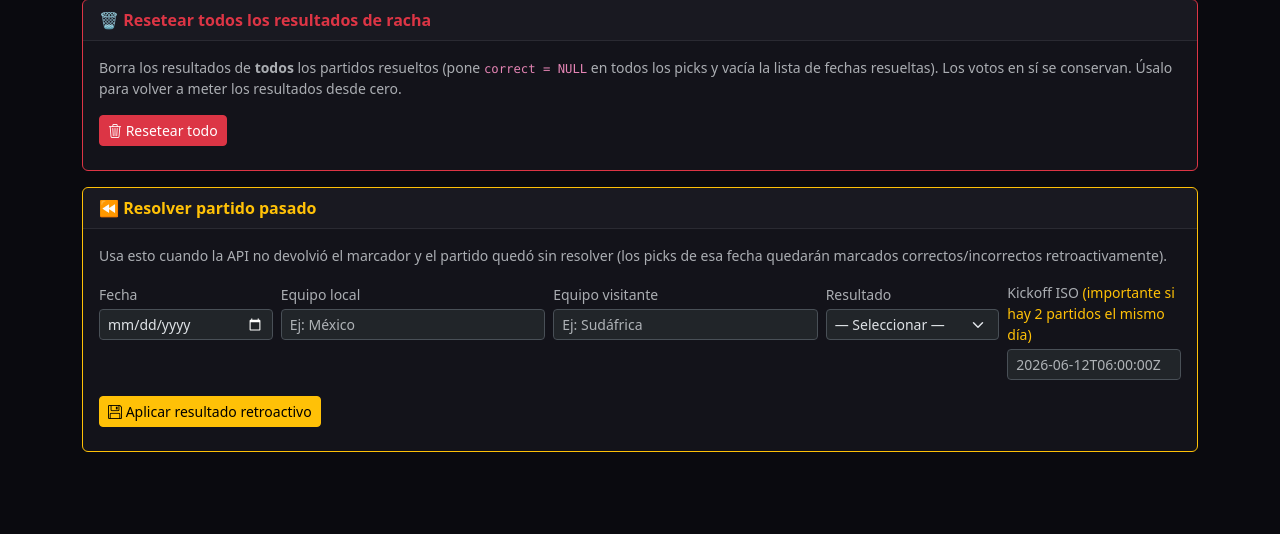
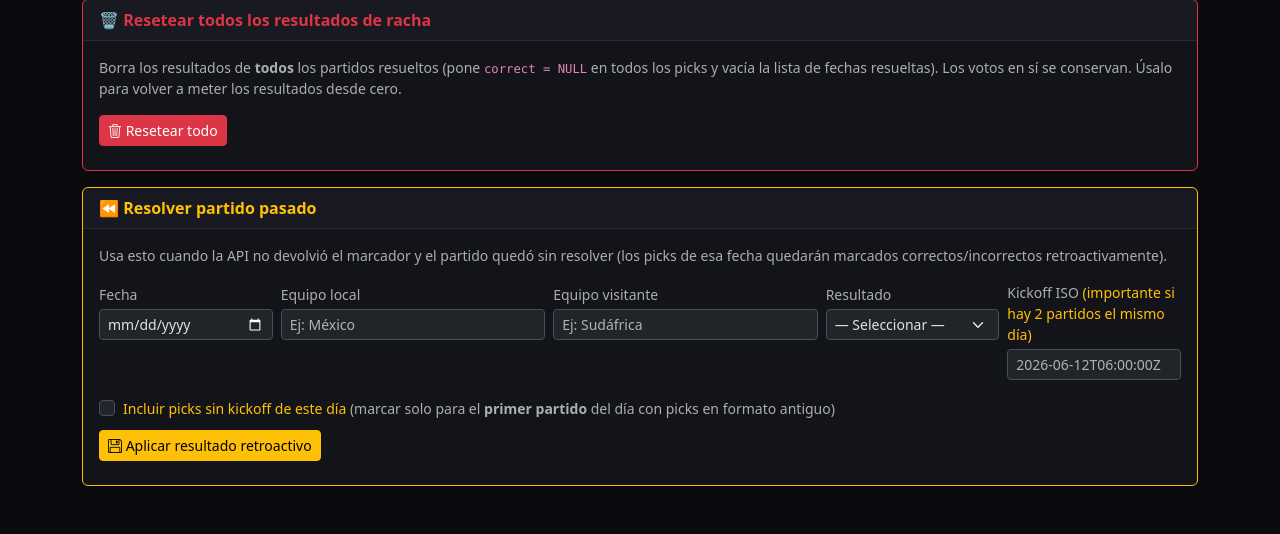
Before and after one commit to davrap20c/porra-mundial-2026, a Flask app: page /admin in a window 1280 px wide, after a click on "🔥 Racha". Shown: the part 740-1274 px from the top of the page. Before the commit the page ends 1192 px from the top, so only its background shows below. Run offline with Flask 3, Linux system fonts and the light colour scheme; the visitor is signed in with stand-in values (Sample User, id 1); data that the repository does not hold is empty; some libraries are stand-ins or nearby versions.

Commit message:
Fix same-day multi-match vote bleeding: exact kickoff for counts, legacy checkbox for retroactive results
- Vote counting (api_streak, api_streak_votes, streak_leaderboard) now uses
  exact kickoff ISO as filter instead of OR-with-date-only, so matches on
  the same calendar day don't bleed into each other's totals
- admin_streak_set_result_past() accepts include_legacy flag: when true also
  claims old date-only picks (for the first match of the day); when false
  only exact kickoff picks are updated
- api_streak_pick() and api_discord_pick() now migrate match_date to the
  current kickoff when a user re-votes, so old "2026-06-12" picks get
  reassigned to the correct match on next vote
- Admin form: added "Incluir picks sin kickoff" checkbox for retroactive form

Co-Authored-By: Claude Sonnet 4.6 <noreply@anthropic.com>

```diff
--- a/app/main.py
+++ b/app/main.py
@@ -617,9 +617,8 @@ def streak_leaderboard():
     if match_data:
         _mk = match_data.get('kickoff') or match_data['date']
         _ds = match_data['date'][:10]
-        for p in StreakPick.query.filter(
-                db.or_(StreakPick.match_date == _mk,
-                       StreakPick.match_date == _ds)).all():
+        vote_filter = (StreakPick.match_date == _mk) if ('T' in _mk) else (StreakPick.match_date == _ds)
+        for p in StreakPick.query.filter(vote_filter).all():
             if p.pick in votes:
                 votes[p.pick] += 1
     total_votes = sum(votes.values())
@@ -1151,9 +1150,8 @@ def api_streak():
     if match_data:
         _mk = match_data.get('kickoff') or match_data['date']
         _ds = match_data['date'][:10]
-        for p in StreakPick.query.filter(
-                db.or_(StreakPick.match_date == _mk,
-                       StreakPick.match_date == _ds)).all():
+        vote_filter = (StreakPick.match_date == _mk) if ('T' in _mk) else (StreakPick.match_date == _ds)
+        for p in StreakPick.query.filter(vote_filter).all():
             if p.pick in votes:
                 votes[p.pick] += 1
 
@@ -1211,9 +1209,8 @@ def api_streak_votes():
 
     _mk = match_data.get('kickoff') or match_data['date']
     _ds = match_data['date'][:10]
-    picks = StreakPick.query.filter(
-        db.or_(StreakPick.match_date == _mk,
-               StreakPick.match_date == _ds)).all()
+    vote_filter = (StreakPick.match_date == _mk) if ('T' in _mk) else (StreakPick.match_date == _ds)
+    picks = StreakPick.query.filter(vote_filter).all()
     counts = {'home': 0, 'draw': 0, 'away': 0}
     for p in picks:
         if p.pick in counts:
@@ -1280,6 +1277,7 @@ def api_streak_pick():
                StreakPick.match_date == date_str)).first()
     if existing:
         existing.pick = pick
+        existing.match_date = match_key  # migrate old date-only format to kickoff
     else:
         db.session.add(StreakPick(
             user_id=user.id, match_date=match_key, pick=pick))
@@ -1523,8 +1521,9 @@ def admin_streak_set_result_past():
     date    = data.get('date', '').strip()
     home    = data.get('home', '').strip()
     away    = data.get('away', '').strip()
-    result  = data.get('result', '')
-    kickoff = data.get('kickoff', '').strip()  # optional: exact match_date key
+    result         = data.get('result', '')
+    kickoff        = data.get('kickoff', '').strip()       # optional: exact match_date key
+    include_legacy = data.get('include_legacy', False)     # include old date-only picks
 
     if result not in ('home', 'draw', 'away'):
         return jsonify({'ok': False, 'msg': 'Resultado inválido.'}), 400
@@ -1541,12 +1540,16 @@ def admin_streak_set_result_past():
         resolved_dates.sort()
         AppConfig.set('streak_resolved_dates', json.dumps(resolved_dates))
 
-    # When kickoff is provided, use it as the exact match key so multiple matches
-    # on the same day don't interfere with each other.
+    # When kickoff is provided use it as the exact match key to avoid mixing
+    # multiple same-day matches. include_legacy=True also claims old date-only
+    # picks (format "YYYY-MM-DD") — use this only for the FIRST match of the day.
     if kickoff:
-        picks = StreakPick.query.filter(
-            db.or_(StreakPick.match_date == kickoff,
-                   StreakPick.match_date == date)).all()
+        if include_legacy:
+            picks = StreakPick.query.filter(
+                db.or_(StreakPick.match_date == kickoff,
+                       StreakPick.match_date == date)).all()
+        else:
+            picks = StreakPick.query.filter(StreakPick.match_date == kickoff).all()
     else:
         picks = StreakPick.query.filter(StreakPick.match_date.like(f'{date}%')).all()
     for p in picks:
@@ -1654,6 +1657,7 @@ def api_discord_pick():
                StreakPick.match_date == date_str)).first()
     if existing:
         existing.pick = pick
+        existing.match_date = match_key  # migrate old date-only format to kickoff
     else:
         db.session.add(StreakPick(
             user_id=link.user_id, match_date=match_key, pick=pick))
--- a/app/templates/admin.html
+++ b/app/templates/admin.html
@@ -503,7 +503,13 @@
                 <input type="text" class="form-control form-control-sm" id="past-kickoff" placeholder="2026-06-12T06:00:00Z">
               </div>
             </div>
-            <button class="btn btn-warning btn-sm mt-3" onclick="setResultPast()">
+            <div class="form-check mt-3">
+              <input class="form-check-input" type="checkbox" id="past-include-legacy">
+              <label class="form-check-label small text-warning" for="past-include-legacy">
+                Incluir picks sin kickoff de este día <span class="text-muted">(marcar solo para el <strong>primer partido</strong> del día con picks en formato antiguo)</span>
+              </label>
+            </div>
+            <button class="btn btn-warning btn-sm mt-2" onclick="setResultPast()">
               <i class="bi bi-floppy"></i> Aplicar resultado retroactivo
             </button>
             <div id="past-result-status" class="mt-2 small text-center"></div>
@@ -853,11 +859,12 @@ async function resetStreakResult() {
 }
 
 async function setResultPast() {
-  const date    = document.getElementById('past-date').value.trim();
-  const home    = document.getElementById('past-home').value.trim();
-  const away    = document.getElementById('past-away').value.trim();
-  const result  = document.getElementById('past-result').value;
-  const kickoff = document.getElementById('past-kickoff').value.trim();
+  const date           = document.getElementById('past-date').value.trim();
+  const home           = document.getElementById('past-home').value.trim();
+  const away           = document.getElementById('past-away').value.trim();
+  const result         = document.getElementById('past-result').value;
+  const kickoff        = document.getElementById('past-kickoff').value.trim();
+  const include_legacy = document.getElementById('past-include-legacy').checked;
   const statusEl = document.getElementById('past-result-status');
   if (!date || !home || !away || !result) { alert('Completa todos los campos.'); return; }
   const labels = {home: `gana ${home}`, draw: 'empate', away: `gana ${away}`};
@@ -865,7 +872,7 @@ async function setResultPast() {
   const res = await fetch('/admin/streak/set-result-past', {
     method: 'POST',
     headers: {'Content-Type': 'application/json'},
-    body: JSON.stringify({date, home, away, result, kickoff}),
+    body: JSON.stringify({date, home, away, result, kickoff, include_legacy}),
   });
   const data = await res.json();
   if (data.ok) {
```
